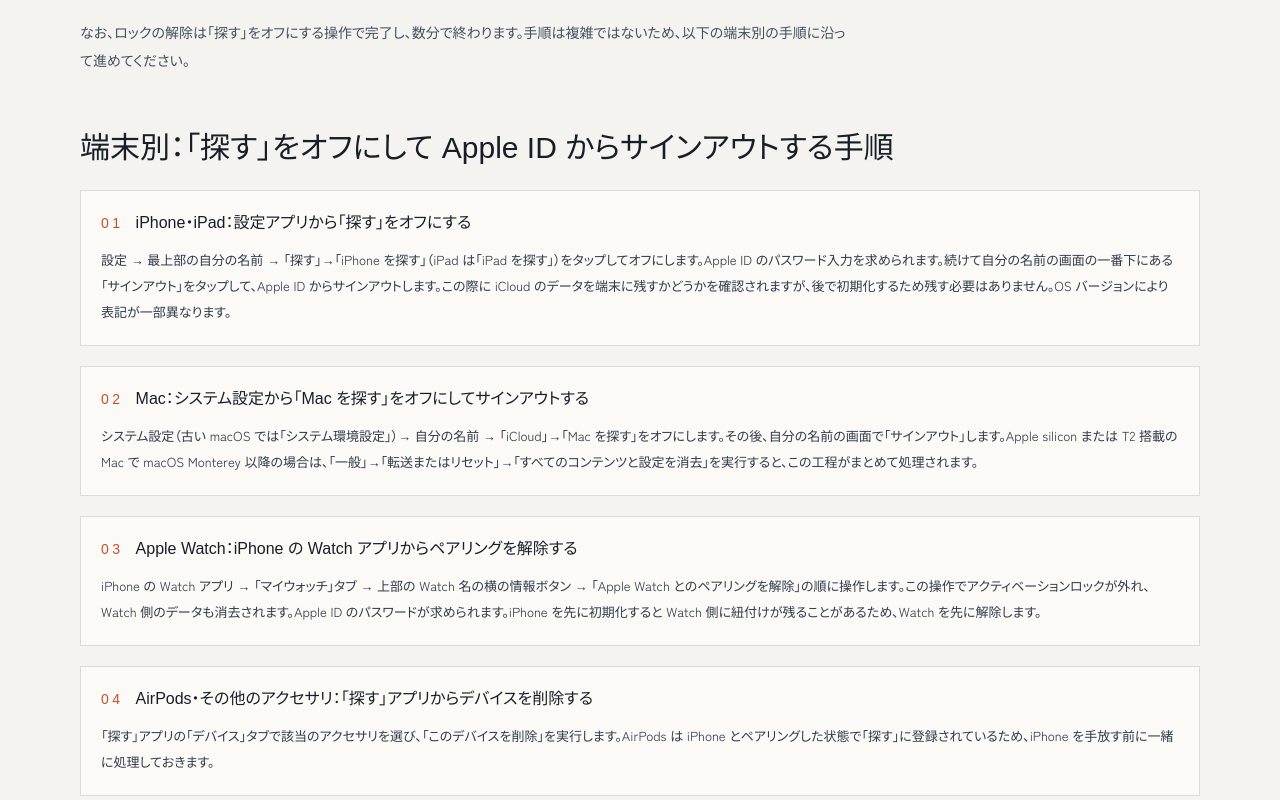
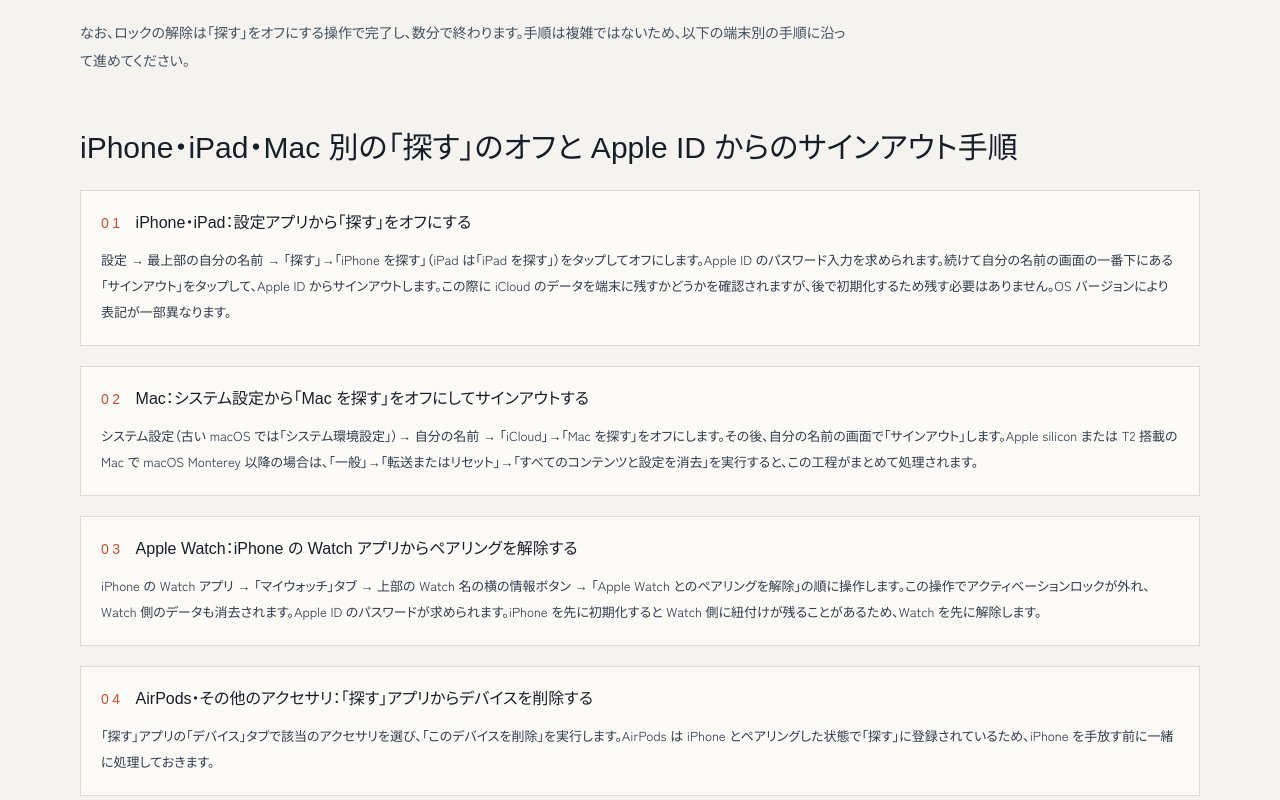
Before and after one commit to webmaster0818/pcsp-kaitori, a Next.js app: page /guide/activation-lock in a window 1280 px wide. Shown: the part 1780-2580 px from the top of the page. Built offline with nearby package versions, Linux system fonts and the light colour scheme; a web font is replaced by a local one.

Commit message:
activation-lock の見出しのラベル接頭辞「端末別：」「解除の基本：」を具体的な見出しに変更
Co-Authored-By: Claude Opus 5.5 <noreply@anthropic.com>

```diff
--- a/app/guide/activation-lock/page.tsx
+++ b/app/guide/activation-lock/page.tsx
@@ -118,7 +118,7 @@ export default function ActivationLockGuidePage() {
       d: "Google アカウントを登録した Android 端末を、アカウントを削除せずに初期化すると、初期設定の途中で「以前この端末で使用していた Google アカウントでログインしてください」という画面が表示され、先に進めなくなります。これが FRP で、iPhone のアクティベーションロックと同じ目的の盗難対策です。Android 5.1 以降で一般的に有効になっています。",
     },
     {
-      t: "解除の基本：Google アカウントを端末から削除してから初期化する",
+      t: "解除は Google アカウントを端末から削除してから初期化します",
       d: "設定 → 「パスワードとアカウント」または「アカウント」→ 登録している Google アカウントをタップ → 「アカウントを削除」。複数のアカウントを登録している場合はすべて削除します。あわせて画面ロック（PIN・パターン・生体認証）を「なし」にしておくと、FRP が残る条件をより確実に解消できます。その後に「すべてのデータを消去（出荷時リセット）」を実行します。メニュー名は機種・OS バージョンにより異なります。",
     },
     {
@@ -240,7 +240,7 @@ export default function ActivationLockGuidePage() {
 
         {/* 「探す」オフ手順 */}
         <section className="mt-14">
-          <h2 className="section-title mb-6">端末別：「探す」をオフにして Apple ID からサインアウトする手順</h2>
+          <h2 className="section-title mb-6">iPhone・iPad・Mac 別の「探す」のオフと Apple ID からのサインアウト手順</h2>
           <div className="space-y-5">
             {offSteps.map((s, i) => (
               <div key={s.t} className="border border-chalk-line bg-chalk-card p-5">
```
